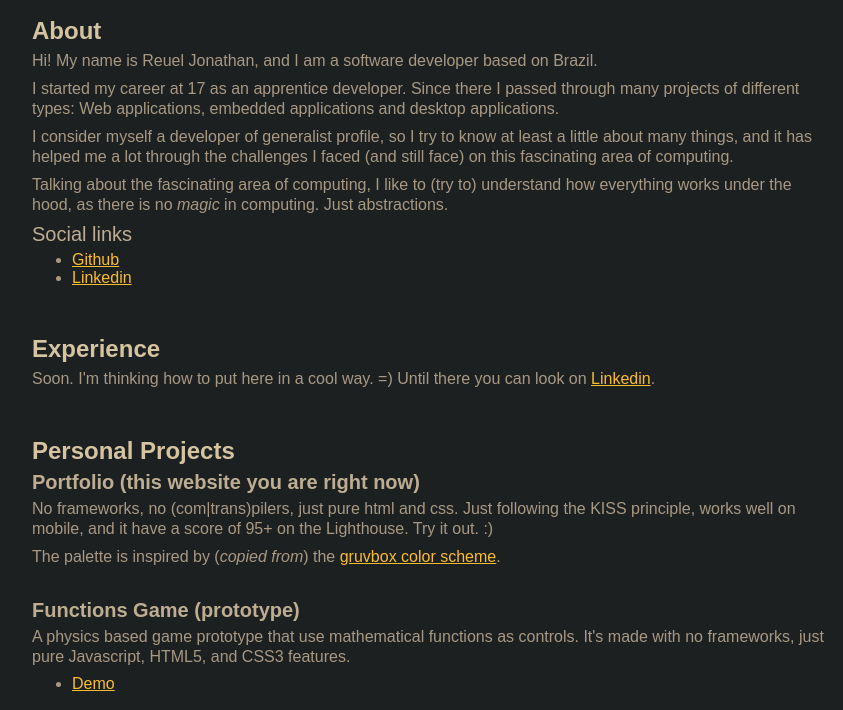
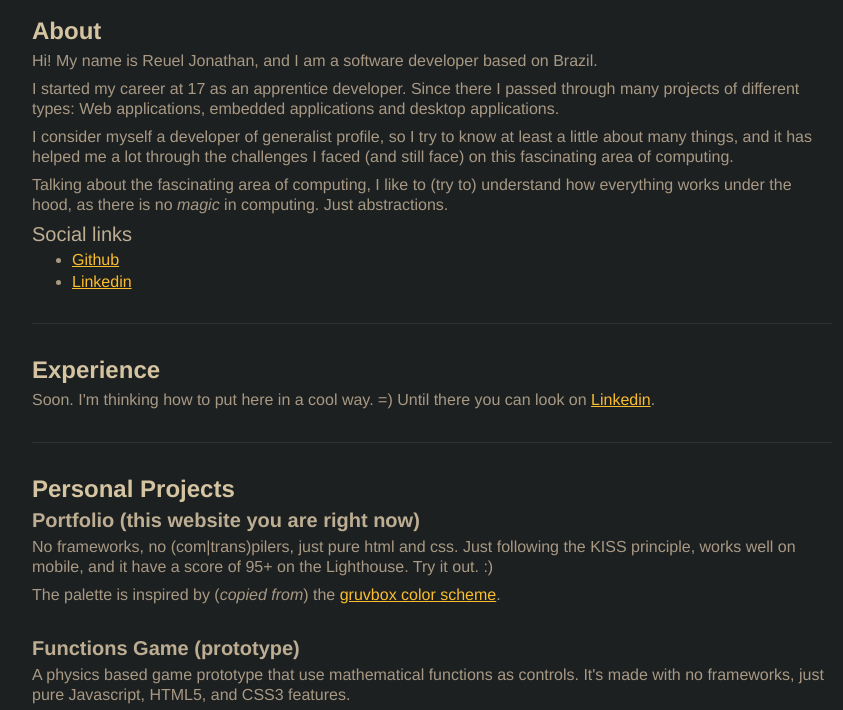
Before and after one commit to reueljonathan/reueljonathan.github.io, a plain HTML site: page index.html in a window 1280 px wide. Shown: the part 135-845 px from the top of the page, without its empty margins (208-1051 px from the left). Drawn offline with Linux system fonts and the light colour scheme.

Commit message:
Improve section separation styles

```diff
--- a/index.html
+++ b/index.html
@@ -46,7 +46,7 @@
           <li><a target="blank" href="https://github.com/reueljonathan">Github</a></li>
           <li><a target="blank" href="https://linkedin.com/in/reueljonathan">Linkedin</a></li>
       </section>
-
+      <hr>
       <section>
         <h3 class="bold">Experience</h3>
         <div>
@@ -56,7 +56,7 @@
           </p>
         </div>
       </section>
-
+      <hr>
       <section>
         <h3 class="bold">Personal Projects</h3>
 
--- a/style.css
+++ b/style.css
@@ -1,5 +1,6 @@
 :root {
     --background-color: #1d2021;
+    --background-color-2: #32302f;
     --font-1: #fbf1c7;
     --font-2: #ebdbb2;
     --font-3: #d5c4a1;
@@ -8,9 +9,55 @@
     --links:  #fabd2f;
 }
 
+/* Segoe UI font-family definitions (for windows) */
+@font-face {
+    font-family: "Segoe UI";
+    font-weight: 200;
+    src: local("Segoe UI Light");
+}
+@font-face {
+    font-family: "Segoe UI";
+    font-weight: 300;
+    src: local("Segoe UI Semilight");
+}
+@font-face {
+    font-family: "Segoe UI";
+    font-weight: 400;
+    src: local("Segoe UI");
+}
+@font-face {
+    font-family: "Segoe UI";
+    font-weight: 600;
+    src: local("Segoe UI Semibold");
+}
+@font-face {
+    font-family: "Segoe UI";
+    font-weight: 700;
+    src: local("Segoe UI Bold");
+}
+@font-face {
+    font-family: "Segoe UI";
+    font-style: italic;
+    font-weight: 400;
+    src: local("Segoe UI Italic");
+}
+@font-face {
+    font-family: "Segoe UI";
+    font-style: italic;
+    font-weight: 700;
+    src: local("Segoe UI Bold Italic");
+}
+
 * {
     margin: 0;
-    font-family: sans-serif;
+    font-family: "Helvetica", "Open Sans", "Segoe UI", sans-serif;
+}
+
+hr {
+    border: none;
+    height: 1px;
+    background-color: var(--background-color-2);
+    margin: 2em 0;
 }
 
 body {
@@ -22,6 +69,10 @@ body {
 
 a {
     color: var(--links);
+}
+
+li {
+    margin-bottom: 0.25em;
 }
 
 h1, h2, h3, h4, h5, h6 {
@@ -59,10 +110,6 @@ h6 {
     color: var(--font-5);
 }
 
-section {
-    margin-bottom: 3em;
-}
-
 p {
     margin-bottom: 0.5em;
     line-height: 1.25em;
```
